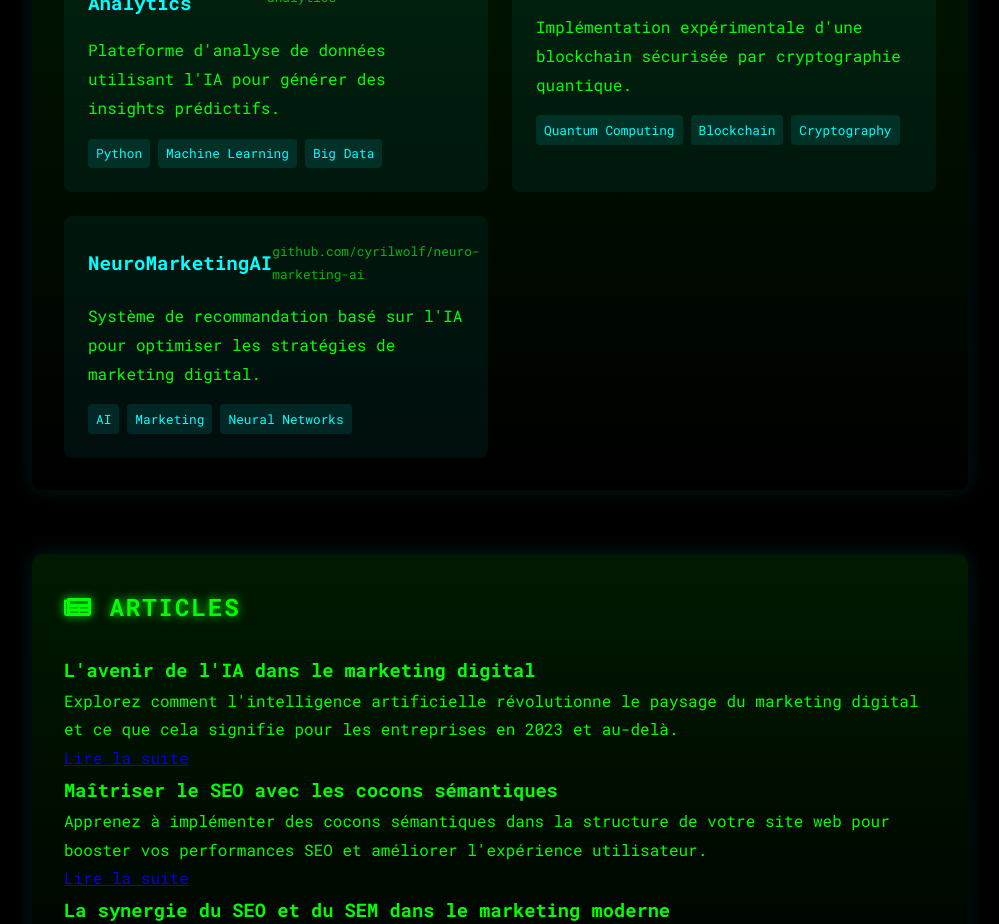
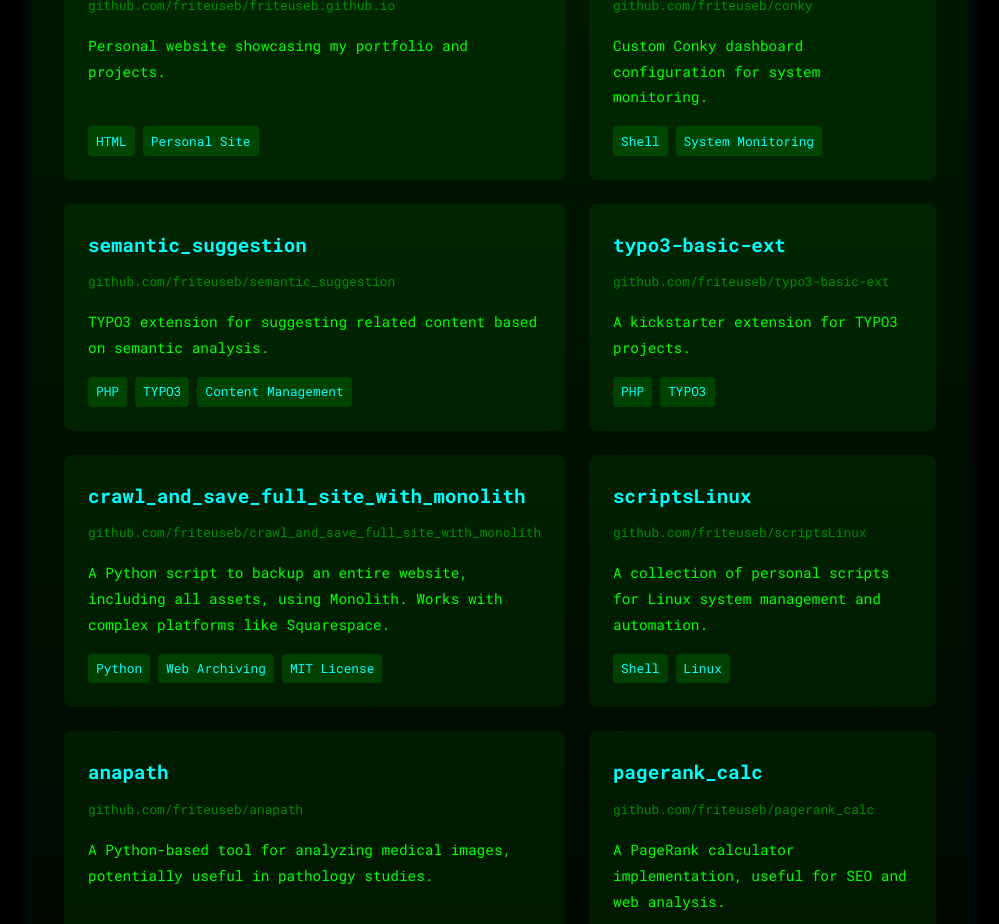
Before and after one commit to friteuseb/friteuseb.github.io, a plain HTML site: page index.html in a window 1280 px wide. Shown: the part 10676-11600 px from the top of the page, without its empty margins (140-1139 px from the left). Drawn offline with nearby package versions, Linux system fonts and the light colour scheme.

Commit message:
amélioration contenu github

```diff
--- a/index.html
+++ b/index.html
@@ -411,41 +411,129 @@
         </section>
 
         <section id="github">
-            <h2><i class="fab fa-github"></i> Projets GitHub</h2>
+            <h2><i class="fab fa-github"></i> GitHub Projects</h2>
             <div class="github-container">
                 <div class="github-repo">
                     <div class="repo-header">
-                        <h3 class="repo-name">AI-Powered-Analytics</h3>
-                        <span class="repo-url">github.com/cyrilwolf/ai-analytics</span>
+                        <h3 class="repo-name">friteuseb.github.io</h3>
                     </div>
-                    <p class="repo-description">Plateforme d'analyse de données utilisant l'IA pour générer des insights prédictifs.</p>
+                    <div class="repo-url">github.com/friteuseb/friteuseb.github.io</div>
+                    <p class="repo-description">Personal website showcasing my portfolio and projects.</p>
+                    <div class="repo-tags">
+                        <span class="tag">HTML</span>
+                        <span class="tag">Personal Site</span>
+                    </div>
+                </div>
+
+                <div class="github-repo">
+                    <div class="repo-header">
+                        <h3 class="repo-name">conky</h3>
+                    </div>
+                    <div class="repo-url">github.com/friteuseb/conky</div>
+                    <p class="repo-description">Custom Conky dashboard configuration for system monitoring.</p>
+                    <div class="repo-tags">
+                        <span class="tag">Shell</span>
+                        <span class="tag">System Monitoring</span>
+                    </div>
+                </div>
+
+                <div class="github-repo">
+                    <div class="repo-header">
+                        <h3 class="repo-name">semantic_suggestion</h3>
+                    </div>
+                    <div class="repo-url">github.com/friteuseb/semantic_suggestion</div>
+                    <p class="repo-description">TYPO3 extension for suggesting related content based on semantic analysis.</p>
+                    <div class="repo-tags">
+                        <span class="tag">PHP</span>
+                        <span class="tag">TYPO3</span>
+                        <span class="tag">Content Management</span>
+                    </div>
+                </div>
+
+                <div class="github-repo">
+                    <div class="repo-header">
+                        <h3 class="repo-name">typo3-basic-ext</h3>
+                    </div>
+                    <div class="repo-url">github.com/friteuseb/typo3-basic-ext</div>
+                    <p class="repo-description">A kickstarter extension for TYPO3 projects.</p>
+                    <div class="repo-tags">
+                        <span class="tag">PHP</span>
+                        <span class="tag">TYPO3</span>
+                    </div>
+                </div>
+
+                <div class="github-repo">
+                    <div class="repo-header">
+                        <h3 class="repo-name">crawl_and_save_full_site_with_monolith</h3>
+                    </div>
+                    <div class="repo-url">github.com/friteuseb/crawl_and_save_full_site_with_monolith</div>
+                    <p class="repo-description">A Python script to backup an entire website, including all assets, using Monolith. Works with complex platforms like Squarespace.</p>
                     <div class="repo-tags">
                         <span class="tag">Python</span>
-                        <span class="tag">Machine Learning</span>
-                        <span class="tag">Big Data</span>
-                    </div></div>
+                        <span class="tag">Web Archiving</span>
+                        <span class="tag">MIT License</span>
+                    </div>
+                </div>
+
                 <div class="github-repo">
                     <div class="repo-header">
-                        <h3 class="repo-name">QuantumBlockchain</h3>
-                        <span class="repo-url">github.com/cyrilwolf/quantum-blockchain</span>
+                        <h3 class="repo-name">scriptsLinux</h3>
                     </div>
-                    <p class="repo-description">Implémentation expérimentale d'une blockchain sécurisée par cryptographie quantique.</p>
+                    <div class="repo-url">github.com/friteuseb/scriptsLinux</div>
+                    <p class="repo-description">A collection of personal scripts for Linux system management and automation.</p>
                     <div class="repo-tags">
-                        <span class="tag">Quantum Computing</span>
-                        <span class="tag">Blockchain</span>
-                        <span class="tag">Cryptography</span>
+                        <span class="tag">Shell</span>
+                        <span class="tag">Linux</span>
                     </div>
                 </div>
+
                 <div class="github-repo">
                     <div class="repo-header">
-                        <h3 class="repo-name">NeuroMarketingAI</h3>
-                        <span class="repo-url">github.com/cyrilwolf/neuro-marketing-ai</span>
+                        <h3 class="repo-name">anapath</h3>
                     </div>
-                    <p class="repo-description">Système de recommandation basé sur l'IA pour optimiser les stratégies de marketing digital.</p>
+                    <div class="repo-url">github.com/friteuseb/anapath</div>
+                    <p class="repo-description">A Python-based tool for analyzing medical images, potentially useful in pathology studies.</p>
                     <div class="repo-tags">
-                        <span class="tag">AI</span>
-                        <span class="tag">Marketing</span>
-                        <span class="tag">Neural Networks</span>
+                        <span class="tag">Python</span>
+                        <span class="tag">Medical Imaging</span>
+                    </div>
+                </div>
+
+                <div class="github-repo">
+                    <div class="repo-header">
+                        <h3 class="repo-name">pagerank_calc</h3>
+                    </div>
+                    <div class="repo-url">github.com/friteuseb/pagerank_calc</div>
+                    <p class="repo-description">A PageRank calculator implementation, useful for SEO and web analysis.</p>
+                    <div class="repo-tags">
+                        <span class="tag">Hack</span>
+                        <span class="tag">SEO</span>
+                    </div>
+                </div>
+
+                <div class="github-repo">
+                    <div class="repo-header">
+                        <h3 class="repo-name">internal_mesh</h3>
+                    </div>
+                    <div class="repo-url">github.com/friteuseb/internal_mesh</div>
+                    <p class="repo-description">A tool to visualize internal links of web pages from a Screaming Frog export, aiding in SEO and content structure analysis.</p>
+                    <div class="repo-tags">
+                        <span class="tag">JavaScript</span>
+                        <span class="tag">SEO</span>
+                        <span class="tag">MIT License</span>
+                    </div>
+                </div>
+
+                <div class="github-repo">
+                    <div class="repo-header">
+                        <h3 class="repo-name">Private Repositories</h3>
+                    </div>
+                    <div class="repo-url">Various private repositories</div>
+                    <p class="repo-description">Additionally, I maintain several private repositories for client projects and proprietary tools, including a TYPO3 content analysis tool, an SEO analyzer based on Trafilatura crawler, and custom modules for reference management and consultant posture assessment.</p>
+                    <div class="repo-tags">
+                        <span class="tag">Private</span>
+                        <span class="tag">Client Projects</span>
+                        <span class="tag">Proprietary Tools</span>
                     </div>
                 </div>
             </div>
--- a/styles.css
+++ b/styles.css
@@ -548,58 +548,76 @@
 /* GitHub Projects Section */
 .github-container {
     display: grid;
-    grid-template-columns: repeat(auto-fit, minmax(300px, 1fr));
+    grid-template-columns: repeat(2, 1fr); /* 2 colonnes fixes */
     gap: 1.5rem;
 }
 
 .github-repo {
-    background: rgba(0, 255, 255, 0.05);
+    background: rgba(0, 255, 0, 0.07); /* Fond vert foncé subtil */
     border-radius: 8px;
     padding: 1.5rem;
     transition: all 0.3s ease;
+    display: flex;
+    flex-direction: column;
+    height: 100%; /* Assure que toutes les cartes ont la même hauteur */
 }
 
 .github-repo:hover {
     transform: translateY(-5px);
-    box-shadow: 0 5px 15px rgba(0, 255, 255, 0.2);
+    box-shadow: 0 5px 15px rgba(0, 255, 0, 0.2);
 }
 
 .repo-header {
-    display: flex;
-    justify-content: space-between;
-    align-items: center;
-    margin-bottom: 1rem;
+    margin-bottom: 0.5rem;
 }
 
 .repo-name {
     font-size: 1.2rem;
-    color: var(--accent-color);
+    color: #00FFFF; /* Couleur cyan pour le titre */
+    margin: 0;
+    white-space: nowrap;
+    overflow: hidden;
+    text-overflow: ellipsis;
 }
 
 .repo-url {
     font-size: 0.8rem;
-    color: var(--text-color);
-    opacity: 0.7;
+    color: #00AA00; /* Vert plus doux pour l'URL */
+    opacity: 0.8;
+    margin-bottom: 1rem;
+    white-space: nowrap;
+    overflow: hidden;
+    text-overflow: ellipsis;
 }
 
 .repo-description {
     margin-bottom: 1rem;
+    font-size: 0.9rem;
+    color: #00FF00; /* Vert vif pour la description */
+    flex-grow: 1; /* Permet à la description de prendre l'espace disponible */
 }
 
 .repo-tags {
     display: flex;
     flex-wrap: wrap;
     gap: 0.5rem;
+    margin-top: auto; /* Pousse les tags vers le bas de la carte */
 }
 
 .tag {
-    background: rgba(0, 255, 255, 0.1);
-    color: var(--accent-color);
+    background: rgba(0, 255, 0, 0.15);
+    color: #00FFFF;
     padding: 0.2rem 0.5rem;
     border-radius: 4px;
     font-size: 0.8rem;
 }
 
+/* Responsive design pour les petits écrans */
+@media (max-width: 768px) {
+    .github-container {
+        grid-template-columns: 1fr; /* Une seule colonne sur les petits écrans */
+    }
+}
 /* Footer Styles */
 footer {
     background-color: var(--header-bg);
```
